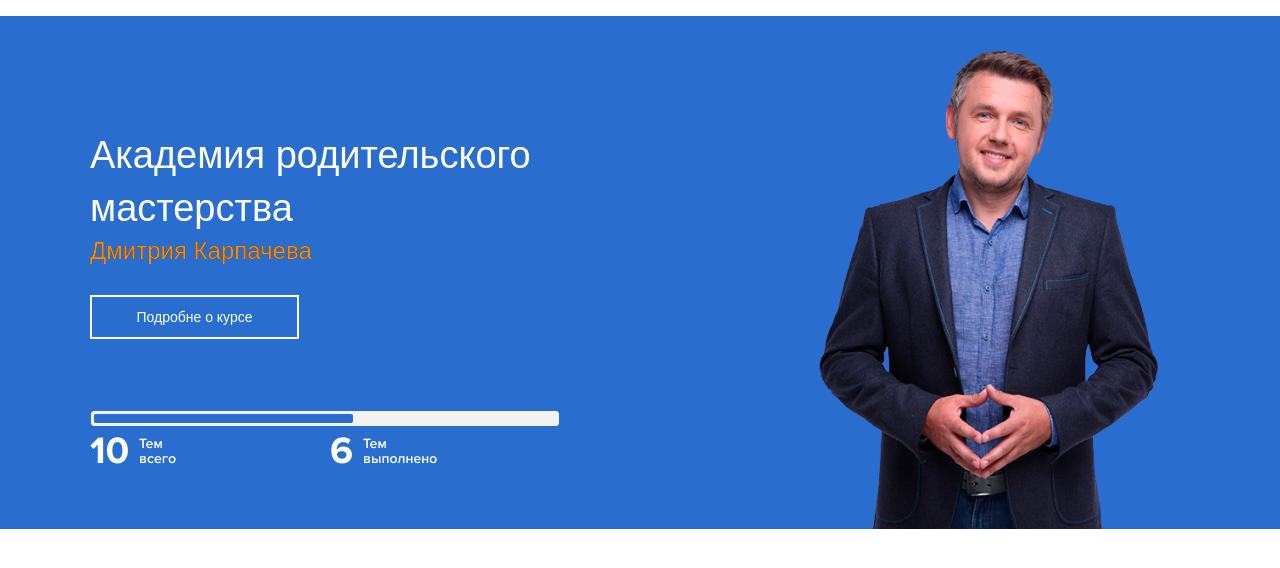
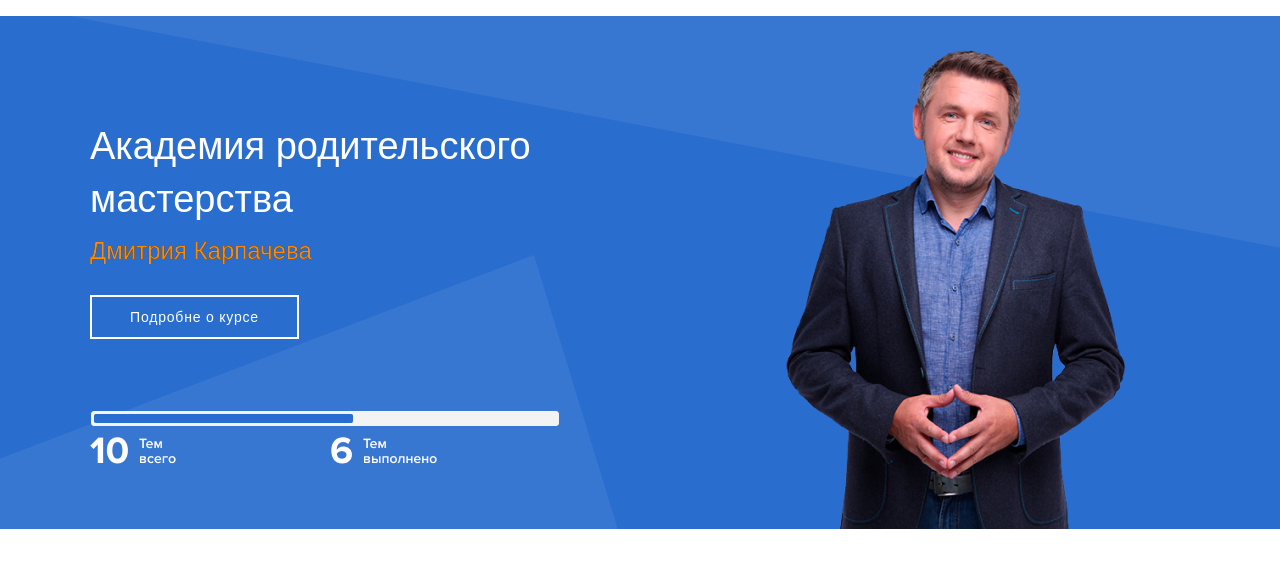
Before and after one commit to mickmihalich/2022-11-05_Figma, a plain HTML site: page index.html in a window 1280 px wide. Shown: the part 56-624 px from the top of the page. Drawn offline with nearby package versions, Linux system fonts and the light colour scheme; a web font is replaced by a local one.

Commit message:
group vektor in one background

```diff
--- a/styles/main.css
+++ b/styles/main.css
@@ -1,4 +1,4 @@
-@import url('https://fonts.cdnfonts.com/css/intro'); /* з https://www.cdnfonts.com/intro.font */
+@import url('https://fonts.cdnfonts.com/css/intro');/* з https://www.cdnfonts.com/intro.font */
 @import url('https://fonts.cdnfonts.com/css/proxima-nova-2');
 
 body {
@@ -25,7 +25,9 @@
     min-width: 1100px;
     height: 513px;
     background-color: #296DCE;
-    background-repeat: repeat-x;
+    background-image: url('../images/Group 31.png');
+    background-repeat: no-repeat;
+    background-position: center center;
 
     display: flex;
     justify-content: center;
@@ -44,12 +46,13 @@
     height: 184px;
     display: flex;
     flex-direction: column;
-    justify-content: flex-end;
+    justify-content: space-between;
 }
 .main_welcome_text_acad {
     font-size: 38px;
     color: #FFFFFF;
     line-height: 53px;
+    margin-top: 38px;
 }
 .main_welcome_text_name {
     font-size: 24px;
@@ -71,7 +74,8 @@
     color: #FFFFFF;
     font-family: 'Proxima Nova', sans-serif;
     font-size: 14px;
-    line-height: 17px;
+    letter-spacing: 0.8px;
+    line-height: 90px;
     text-align: center;
     box-sizing: border-box;
 }
@@ -84,7 +88,7 @@
     width: 339px;
     height: 479px;
     /*background-color: rgba(128, 128, 128, 0.3);*/
-    margin-left: 74px;
+    margin-left: 8px;
     margin-top: 34px;
     background-image: url(../images/karpachoff.png);
 }
```
Also changed, not shown: index.html (+1 -1 lines), images/Group 31.png (added), 1 other file.
